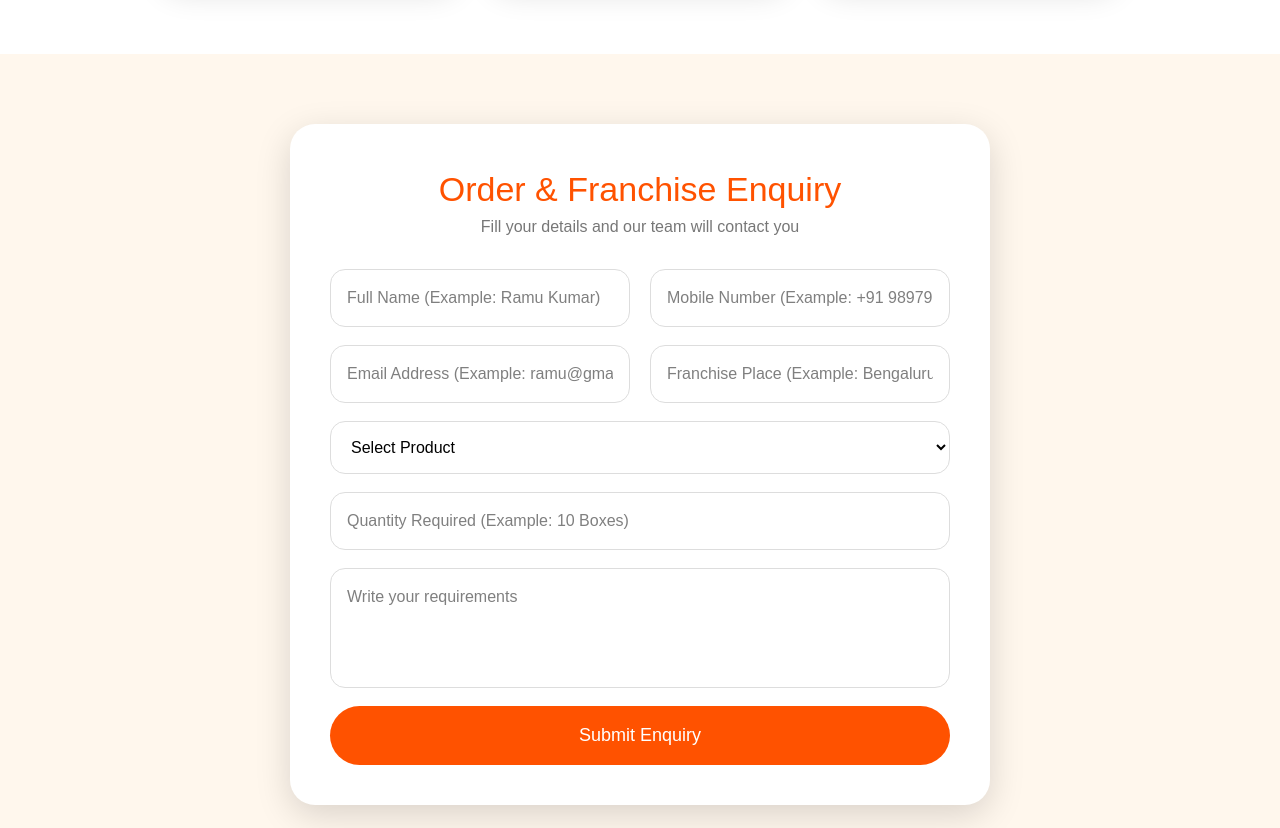
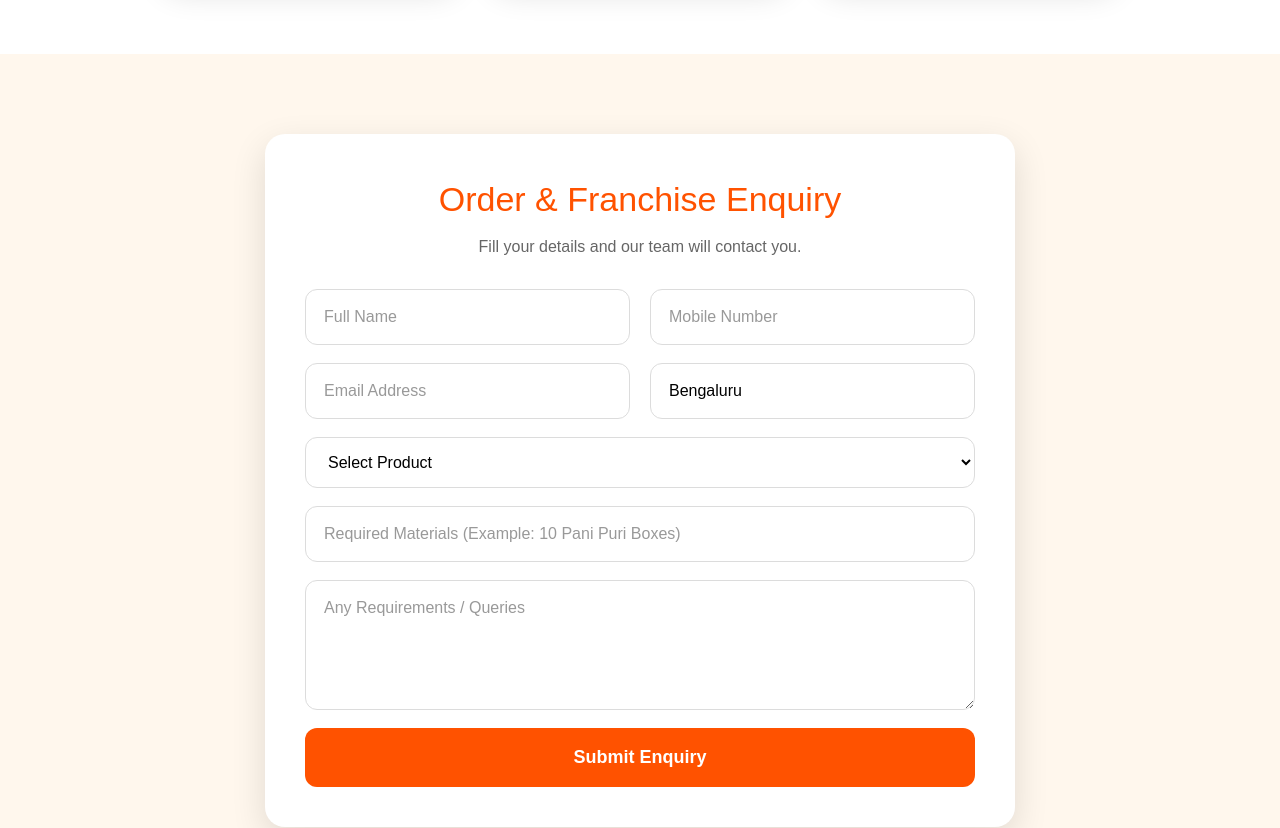
Before and after one commit to chakra123456788/tulasi-foods, a React (Vite) app: page / in a window 1280 px wide. Shown: the part 2380-3208 px from the top of the page. Built offline with nearby package versions, Linux system fonts and the light colour scheme.

Commit message:
Update admin dashboard with Render backend

```diff
--- a/src/Admin/AdminDashboard.jsx
+++ b/src/Admin/AdminDashboard.jsx
@@ -1,36 +1,56 @@
 import { useEffect, useState } from "react";
-
 
 function AdminDashboard() {
 
   const [orders, setOrders] = useState([]);
+  const [search, setSearch] = useState("");
+  const [loading, setLoading] = useState(true);
 
 
   useEffect(() => {
 
-        fetch("http://localhost:5000/api/enquiry")
+    fetch("https://tulasi-foods-backend.onrender.com/api/enquiry")
       .then((res) => res.json())
       .then((data) => {
 
         setOrders(data);
+        setLoading(false);
 
       })
       .catch((error) => {
 
         console.log(error);
+        setLoading(false);
 
       });
 
   }, []);
 
 
+
+  const filteredOrders = orders.filter((customer) => {
+
+    return (
+      customer.name
+        .toLowerCase()
+        .includes(search.toLowerCase())
+        ||
+      customer.phone.includes(search)
+    );
+
+  });
+
+
+
   return (
 
     <section className="admin-dashboard">
 
+
       <h1>
         📊 Tulasi Foods Admin Dashboard
       </h1>
+
 
 
       <div className="total-box">
@@ -40,56 +60,122 @@ function AdminDashboard() {
       </div>
 
 
+
+      <input
+
+        type="text"
+
+        placeholder="🔍 Search by Name or Phone"
+
+        value={search}
+
+        onChange={(e)=>setSearch(e.target.value)}
+
+        style={{
+          width:"100%",
+          padding:"15px",
+          margin:"20px 0",
+          borderRadius:"10px",
+          border:"1px solid #ddd",
+          fontSize:"16px"
+        }}
+
+      />
+
+
+
       {
-                orders.length === 0 ? (
+        loading ? (
+
+          <h3>
+            Loading enquiries...
+          </h3>
+
+        )
+
+        :
+
+        filteredOrders.length === 0 ? (
 
           <h3>
             No enquiries received yet
           </h3>
 
-                ) : (
+        )
 
-                    orders.map((customer,index)=>(
+        :
+
+        (
+
+          filteredOrders.map((customer)=>(
+
 
             <div
+
               className="customer-card"
+
               key={customer._id}
+
             >
+
 
               <h2>
                 👤 {customer.name}
               </h2>
 
+
+
               <p>
                 📞 Phone: {customer.phone}
               </p>
+
+
 
               <p>
                 📧 Email: {customer.email}
               </p>
 
+
+
               <p>
                 🍽 Product: {customer.product}
               </p>
 
+
+
               <p>
-                                📦 Quantity: {customer.quantity}
+                📦 Required Materials: {customer.quantity}
               </p>
 
+
+
               <p>
-                                📍 Franchise Place: {customer.place}
+                📍 Franchise Interested Place: {customer.place}
               </p>
 
+
+
               <p>
-                                💬 Message: {customer.message}
+                💬 Any Requirements / Queries: {customer.message || "No message"}
               </p>
 
+
+
+              <p>
+                📅 Submitted On:{" "}
+                {new Date(customer.createdAt).toLocaleString()}
+              </p>
+
+
             </div>
+
 
           ))
 
         )
+
       }
+
 
 
     </section>
--- a/src/components/EnquiryForm/EnquiryForm.css
+++ b/src/components/EnquiryForm/EnquiryForm.css
@@ -1,126 +1,114 @@
-.enquiry-section{
-
-    padding:70px 20px;
-    background:#fff7ed;
-
+.enquiry-section {
+    padding: 80px 20px;
+    background: #fff7ed;
   }
 
-
-    .enquiry-card{
-
-    max-width:700px;
-    margin:auto;
-    background:white;
-    padding:40px;
-    border-radius:25px;
-    box-shadow:0 10px 35px rgba(0,0,0,0.15);
-
+  .enquiry-card {
+    max-width: 750px;
+    margin: auto;
+    background: #ffffff;
+    padding: 40px;
+    border-radius: 20px;
+    box-shadow: 0 12px 35px rgba(0, 0, 0, 0.12);
   }
 
-
-    .enquiry-card h1{
-
-    text-align:center;
-    color:#ff5200;
-    font-size:34px;
-
+  .enquiry-card h1 {
+    text-align: center;
+    color: #ff5200;
+    font-size: 34px;
+    margin-bottom: 10px;
   }
 
-
-    .enquiry-card p{
-
-    text-align:center;
-    color:#777;
-    margin-bottom:30px;
-
+  .enquiry-card p {
+    text-align: center;
+    color: #666;
+    margin-bottom: 30px;
+    font-size: 16px;
   }
 
-
-    .enquiry-card form{
-
-    display:flex;
-    flex-direction:column;
-    gap:18px;
-
+  .enquiry-card form {
+    display: flex;
+    flex-direction: column;
+    gap: 18px;
   }
 
-
-    .row{
-
-    display:flex;
-    gap:20px;
-
+  .row {
+    display: flex;
+    gap: 20px;
   }
 
-
-    .row input{
-
-    width:50%;
-
+  .row input {
+    flex: 1;
   }
-
 
   .enquiry-card input,
   .enquiry-card select,
-    .enquiry-card textarea{
-
-
-    padding:16px;
-    border-radius:15px;
-    border:1px solid #ddd;
-    font-size:16px;
-    outline:none;
-
+  .enquiry-card textarea {
+    width: 100%;
+    padding: 15px 18px;
+    border: 1px solid #dcdcdc;
+    border-radius: 12px;
+    font-size: 16px;
+    font-family: inherit;
+    outline: none;
+    transition: all 0.3s ease;
+    box-sizing: border-box;
+    background: #fff;
   }
-
-
 
   .enquiry-card input:focus,
   .enquiry-card select:focus,
-    .enquiry-card textarea:focus{
-
-    border-color:#ff5200;
-
+  .enquiry-card textarea:focus {
+    border-color: #ff5200;
+    box-shadow: 0 0 0 3px rgba(255, 82, 0, 0.15);
   }
 
-
-
-    .enquiry-card textarea{
-
-    height:120px;
-    resize:none;
-
+  .enquiry-card textarea {
+    height: 130px;
+    resize: vertical;
   }
 
-
-
-    .enquiry-card button{
-
-    background:#ff5200;
-    color:white;
-    border:none;
-    padding:16px;
-    border-radius:30px;
-    font-size:18px;
-    cursor:pointer;
-
+  .enquiry-card button {
+    background: #ff5200;
+    color: #fff;
+    border: none;
+    padding: 16px;
+    border-radius: 12px;
+    font-size: 18px;
+    font-weight: 600;
+    cursor: pointer;
+    transition: all 0.3s ease;
   }
 
-
-
-    @media(max-width:700px){
-
-    .row{
-
-    flex-direction:column;
-
+  .enquiry-card button:hover {
+    background: #e64a00;
+    transform: translateY(-2px);
   }
 
-
-    .row input{
-
-    width:auto;
-
+  .enquiry-card button:active {
+    transform: translateY(0);
   }
 
+  .enquiry-card input::placeholder,
+  .enquiry-card textarea::placeholder {
+    color: #999;
   }
+
+  @media (max-width: 768px) {
+    .enquiry-card {
+      padding: 25px;
+    }
+
+    .row {
+      flex-direction: column;
+      gap: 18px;
+    }
+
+    .enquiry-card h1 {
+      font-size: 28px;
+    }
+
+    .enquiry-card button {
+      font-size: 16px;
+    }
+  }
--- a/src/components/EnquiryForm/EnquiryForm.jsx
+++ b/src/components/EnquiryForm/EnquiryForm.jsx
@@ -7,15 +7,28 @@ function EnquiryForm() {
     phone: "",
     email: "",
     product: "",
-    place: "",
+    place: "Bengaluru",
     quantity: "",
     message: "",
   });
 
   const handleChange = (e) => {
+    const { name, value } = e.target;
+
+    if (name === "phone") {
+      const phone = value.replace(/\D/g, "").slice(0, 10);
+
+      setForm({
+        ...form,
+        phone,
+      });
+
+      return;
+    }
+
     setForm({
       ...form,
-      [e.target.name]: e.target.value,
+      [name]: value,
     });
   };
 
@@ -37,23 +50,25 @@ function EnquiryForm() {
       const data = await response.json();
 
       if (response.ok) {
-        alert("✅ Enquiry Submitted Successfully!");
+        alert(
+          "✅ Thank you!\n\nYour enquiry has been received successfully.\n\nOur Tulasi Foods team will contact you within 24 hours."
+        );
 
         setForm({
           name: "",
           phone: "",
           email: "",
           product: "",
-          place: "",
+          place: "Bengaluru",
           quantity: "",
           message: "",
         });
       } else {
-        alert(data.message || "❌ Failed to submit enquiry.");
+        alert(data.message || "Failed to submit enquiry.");
       }
     } catch (error) {
       console.error(error);
-      alert("❌ Something went wrong. Please try again.");
+      alert("Something went wrong. Please try again.");
     }
   };
 
@@ -62,7 +77,7 @@ function EnquiryForm() {
       <div className="enquiry-card">
         <h1>Order & Franchise Enquiry</h1>
 
-        <p>Fill your details and our team will contact you</p>
+        <p>Fill your details and our team will contact you.</p>
 
         <form onSubmit={submitForm}>
           <div className="row">
@@ -70,7 +85,7 @@ function EnquiryForm() {
               type="text"
               name="name"
               value={form.name}
-              placeholder="Full Name (Example: Ramu Kumar)"
+              placeholder="Full Name"
               onChange={handleChange}
               required
             />
@@ -79,8 +94,11 @@ function EnquiryForm() {
               type="tel"
               name="phone"
               value={form.phone}
-              placeholder="Mobile Number (Example: +91 9897989778)"
+              placeholder="Mobile Number"
               onChange={handleChange}
+              maxLength={10}
+              pattern="[0-9]{10}"
+              title="Enter a valid 10-digit mobile number"
               required
             />
           </div>
@@ -90,16 +108,18 @@ function EnquiryForm() {
               type="email"
               name="email"
               value={form.email}
-              placeholder="Email Address (Example: ramu@gmail.com)"
+              placeholder="Email Address"
               onChange={handleChange}
+              required
             />
 
             <input
               type="text"
               name="place"
               value={form.place}
-              placeholder="Franchise Place (Example: Bengaluru)"
+              placeholder="Franchise Interested Place"
               onChange={handleChange}
+              required
             />
           </div>
 
@@ -107,28 +127,30 @@ function EnquiryForm() {
             name="product"
             value={form.product}
             onChange={handleChange}
+            required
           >
             <option value="">Select Product</option>
+            <option value="Pani Puri Box">Pani Puri Box</option>
+            <option value="Masala Puri Mix">Masala Puri Mix</option>
+            <option value="Nippat Masala">Nippat Masala</option>
+            <option value="Complete Franchise">Complete Franchise</option>
             <option value="All Products">All Products</option>
-            <option value="Pani Puri">Pani Puri</option>
-            <option value="Masala Puri">Masala Puri</option>
-            <option value="Nippat Masala">Nippat Masala</option>
-            <option value="Franchise">Franchise</option>
           </select>
 
           <input
             type="text"
             name="quantity"
             value={form.quantity}
-            placeholder="Quantity Required (Example: 10 Boxes)"
+            placeholder="Required Materials (Example: 10 Pani Puri Boxes)"
             onChange={handleChange}
+            required
           />
 
           <textarea
             name="message"
             rows="5"
             value={form.message}
-            placeholder="Write your requirements"
+            placeholder="Any Requirements / Queries"
             onChange={handleChange}
           />
 
```
Also changed, not shown: 2 other files (tests, documents, lock files or other folders). Lines whose indentation alone changed are shown as unchanged.
